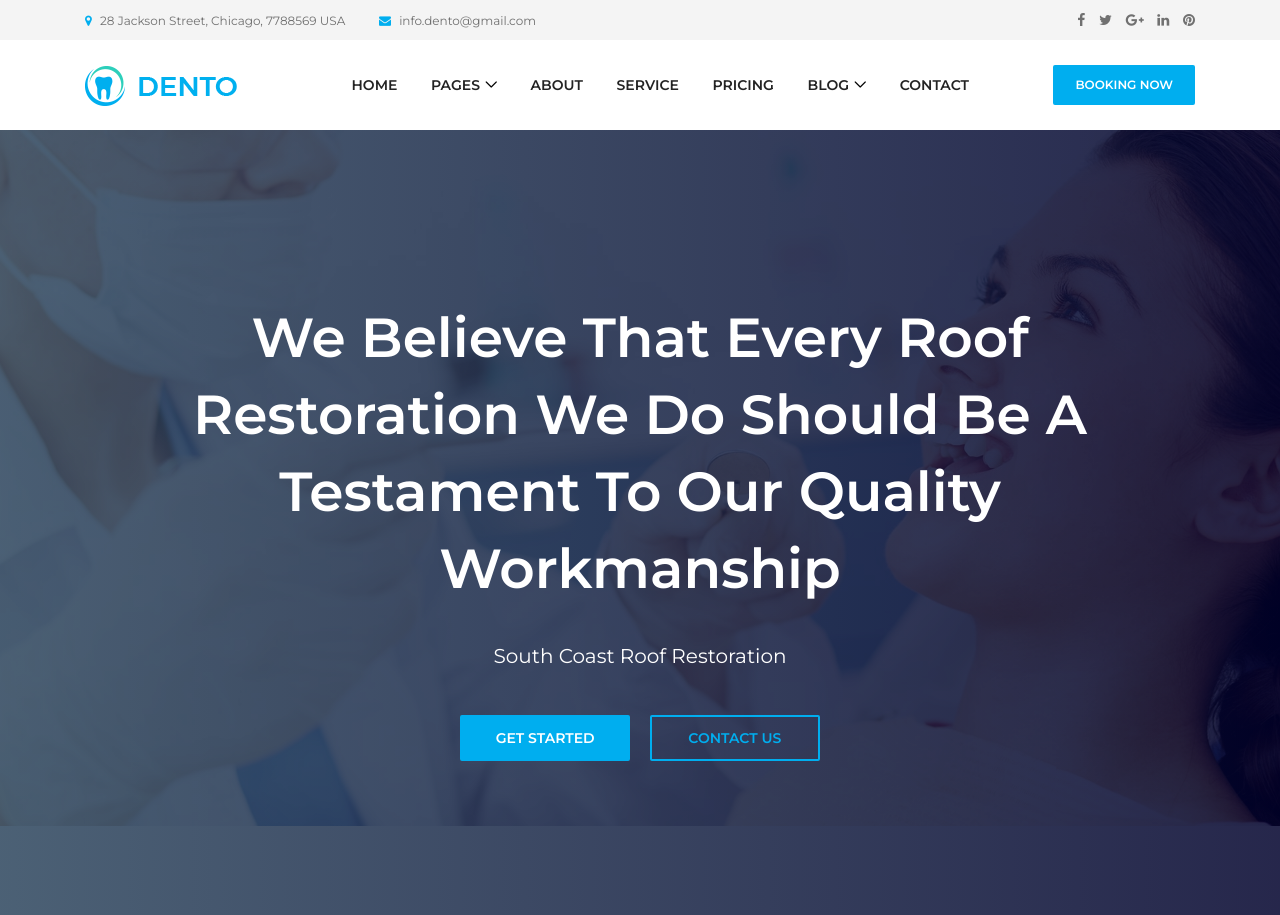
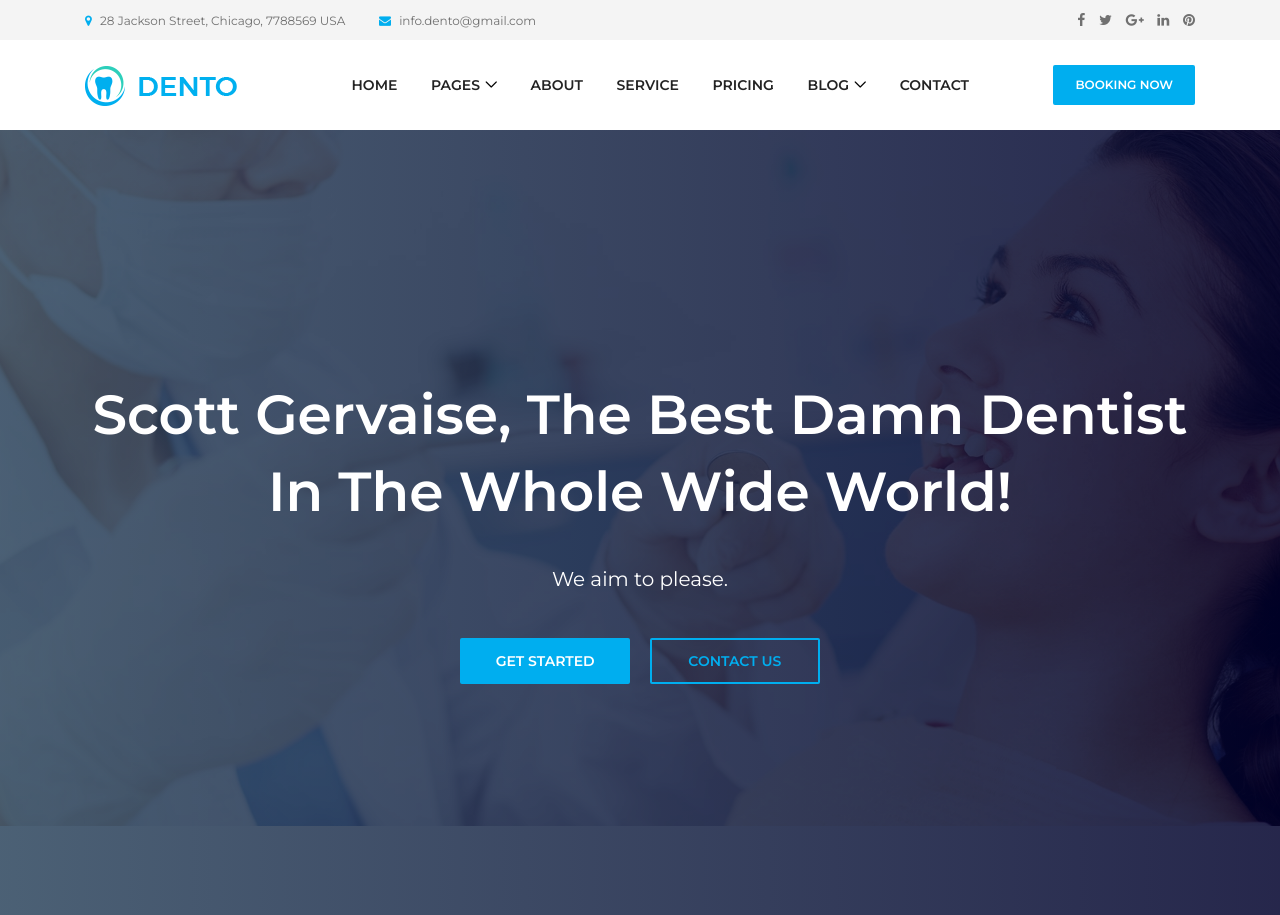
Before and after one commit to theblindguidedog/Dental, a Django app: template website/templates/home.html in a window 1280 px wide. Shown: the top 915 px of the page. Run offline with Django 3.2, Linux system fonts and the light colour scheme; the template is opened without the code that fills it, so the values that code supplies are empty; some libraries are stand-ins or nearby versions; some web fonts are replaced.

Commit message:
Changed back to original.

```diff
--- a/website/templates/contact.html
+++ b/website/templates/contact.html
@@ -10,7 +10,7 @@
   <meta name="viewport" content="width=device-width, initial-scale=1, shrink-to-fit=no">
 
   <!-- Title -->
-  <title>Art Against Ignorance</title>
+  <title>Dento</title>
 
   <!-- Favicon -->
   <link rel="icon" href="{% static 'website/img/core-img/favicon.ico' %}">
@@ -199,7 +199,7 @@
             <h5>Phone</h5>
             <p>0409465298</p>
             <h5>Email</h5>
-            <p class="mb-0">southcrr@gmail.com</p>
+            <p class="mb-0">theblindguidedog@gmail.com</p>
           </div>
         </div>
 
--- a/website/templates/home.html
+++ b/website/templates/home.html
@@ -13,7 +13,7 @@
   <meta name="viewport" content="width=device-width, initial-scale=1, shrink-to-fit=no">
 
   <!-- Title -->
-  <title>South Coast Roof Restoration</title>
+  <title>Dento</title>
 
   <!-- Favicon -->
   <link rel="icon" href="{% static 'website/img/core-img/favicon.ico' %}">
@@ -150,8 +150,8 @@
             <div class="col-12">
               <!-- Welcome Text -->
               <div class="welcome-text text-center">
-                <h2 data-animation="fadeInUp" data-delay="100ms">We believe that every roof restoration we do should be a testament to our quality workmanship</h2>
-                <p data-animation="fadeInUp" data-delay="300ms">South Coast Roof Restoration</p>
+                <h2 data-animation="fadeInUp" data-delay="100ms">Scott Gervaise, the best damn dentist in the whole wide world!</h2>
+                <p data-animation="fadeInUp" data-delay="300ms">We aim to please.</p>
                 <div class="welcome-btn-group">
                   <a href="#" class="btn dento-btn mx-2" data-animation="fadeInUp" data-delay="500ms">Get Started</a>
                   <a href="#" class="btn dento-btn mx-2 active" data-animation="fadeInUp" data-delay="700ms">Contact Us</a>
@@ -169,8 +169,8 @@
             <div class="col-12">
               <!-- Welcome Text -->
               <div class="welcome-text text-center">
-                <h2 data-animation="fadeInUp" data-delay="100ms">We believe that every roof restoration we do should be a testament to our quality workmanship</h2>
-                <p data-animation="fadeInUp" data-delay="300ms">South Coast Roof Restoration</p>
+                <h2 data-animation="fadeInUp" data-delay="100ms">Scott Gervaise, the best damn dentist in the whole wide world!</h2>
+                <p data-animation="fadeInUp" data-delay="300ms">We aim to please.</p>
                 <div class="welcome-btn-group">
                   <a href="#" class="btn dento-btn mx-2" data-animation="fadeInDown" data-delay="500ms">Get Started</a>
                   <a href="#" class="btn dento-btn mx-2 active" data-animation="fadeInDown" data-delay="700ms">Contact Us</a>
@@ -354,19 +354,10 @@
         <!-- Video Area -->
         <div class="col-12 col-lg-6">
           <div class="dento-video-area mb-100">
+            <img src="{% static 'website/img/bg-img/14.jpg' %}" alt="">
 
-              <!-- Art Against Ignorance Video Start -->
-
-              <iframe width="510" height="299" src="https://www.youtube.com/embed/k6ExxvIfMeQ" title="YouTube video player" frameborder="0" allow="accelerometer; autoplay; clipboard-write; encrypted-media; gyroscope; picture-in-picture" allowfullscreen></iframe>
-
-              <!-- Art Against Ignorance Video End -->
-
-
-            <!-- What was originally there start -->
-            <!-- <img src="{% static 'website/img/bg-img/14.jpg' %}" alt=""> -->
-            <!-- Play Button <a href="#" class="video-play-button"><i class="fa fa-play" aria-hidden="true"></i></a> -->
-            <!-- What was originally there end -->
-
+            <!-- Play Button -->
+            <a href="#" class="video-play-button"><i class="fa fa-play" aria-hidden="true"></i></a>
           </div>
         </div>
       </div>
```
